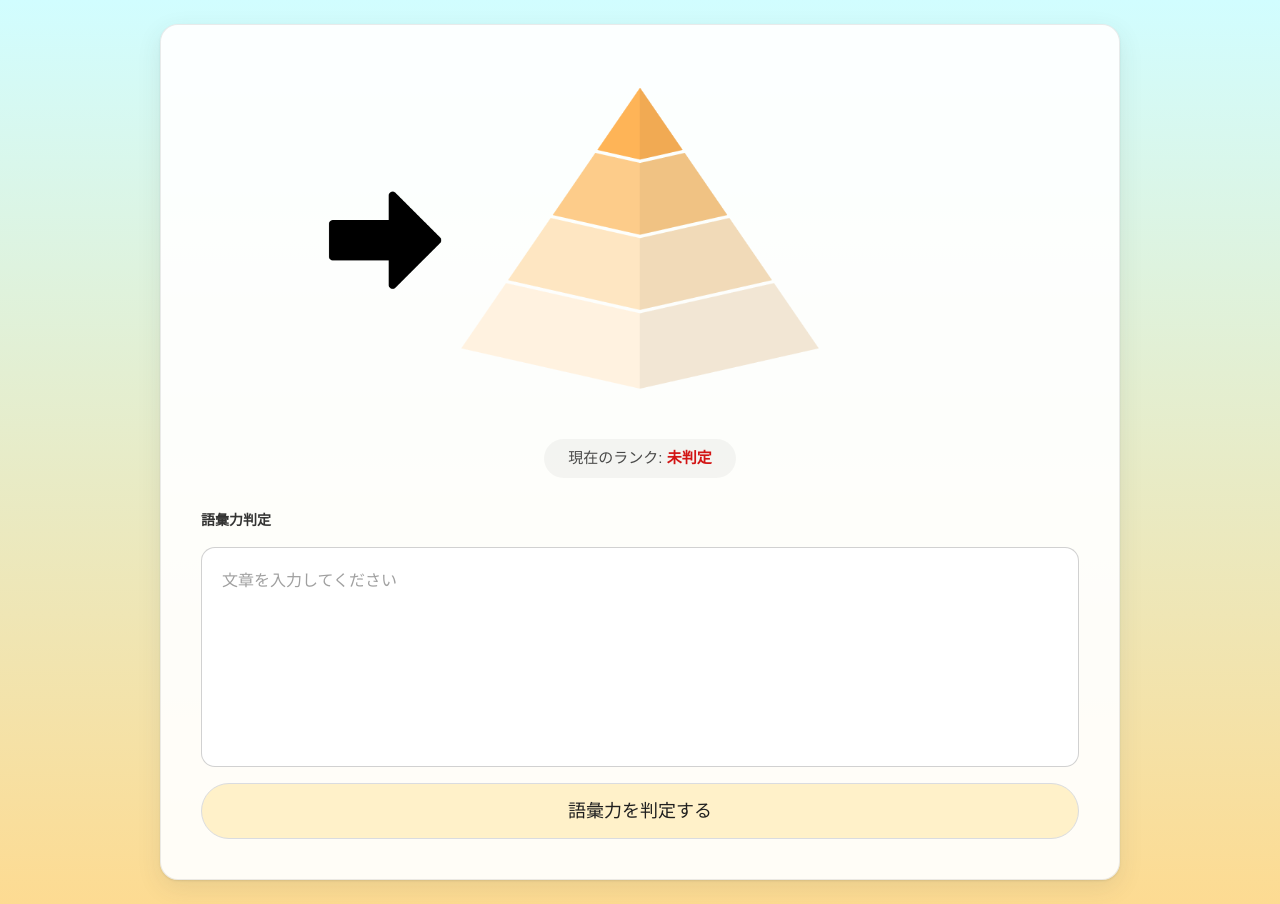
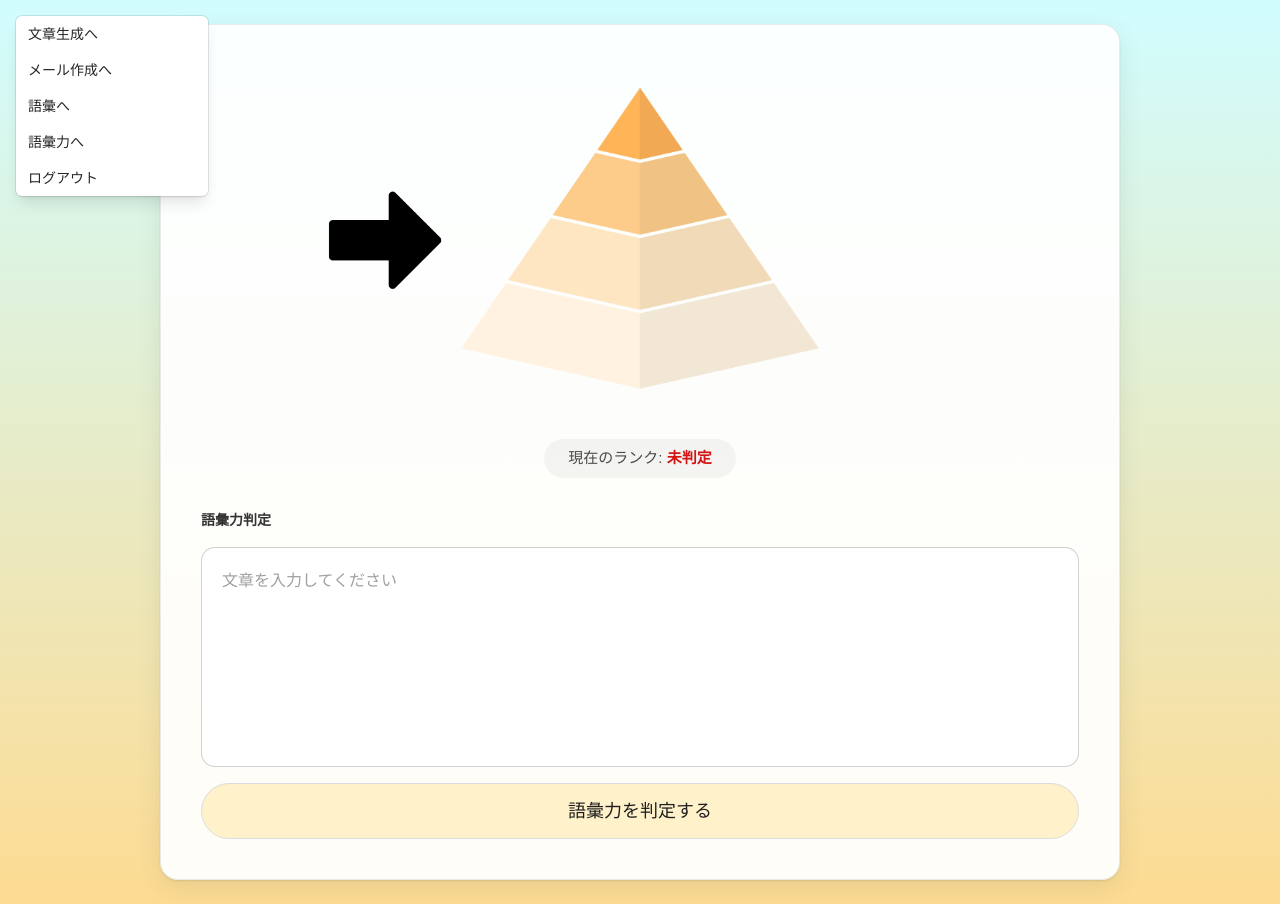
Before and after one commit to yura-8/teachMe, a Next.js app in the folder frontend/: page /goiryoku in a window 1280 px wide. Built offline with nearby package versions, Linux system fonts and the light colour scheme.

Commit message:
add: メール遷移を追加

```diff
--- a/frontend/app/goiryoku/page.tsx
+++ b/frontend/app/goiryoku/page.tsx
@@ -3,9 +3,18 @@
 import { useEffect, useRef } from "react";
 import Image from "next/image";
 import styles from "./goiryoku.module.css";
+import PageMenu, { type PageMenuItem } from "@/components/PageMenu";
 
 export default function GoiryokuPage() {
   const isInitialized = useRef(false);
+
+  const menuItems: PageMenuItem[] = [
+    { label: "文章生成へ", href: "/generate" },
+    { label: "メール作成へ", href: "/mail" },
+    { label: "語彙へ", href: "/vocabulary" },
+    { label: "語彙力へ", href: "/goiryoku" },
+    { label: "ログアウト", href: "/logout" },
+  ];
 
   useEffect(() => {
     if (isInitialized.current) return;
@@ -95,6 +104,7 @@ export default function GoiryokuPage() {
 
   return (
     <div className={styles.generateWrapper}>
+      <PageMenu items={menuItems} className="fixed left-4 top-4 z-50" />
       <div className={styles.simpleLayout}>
         <main className={styles.mainColumn}>
 
```
